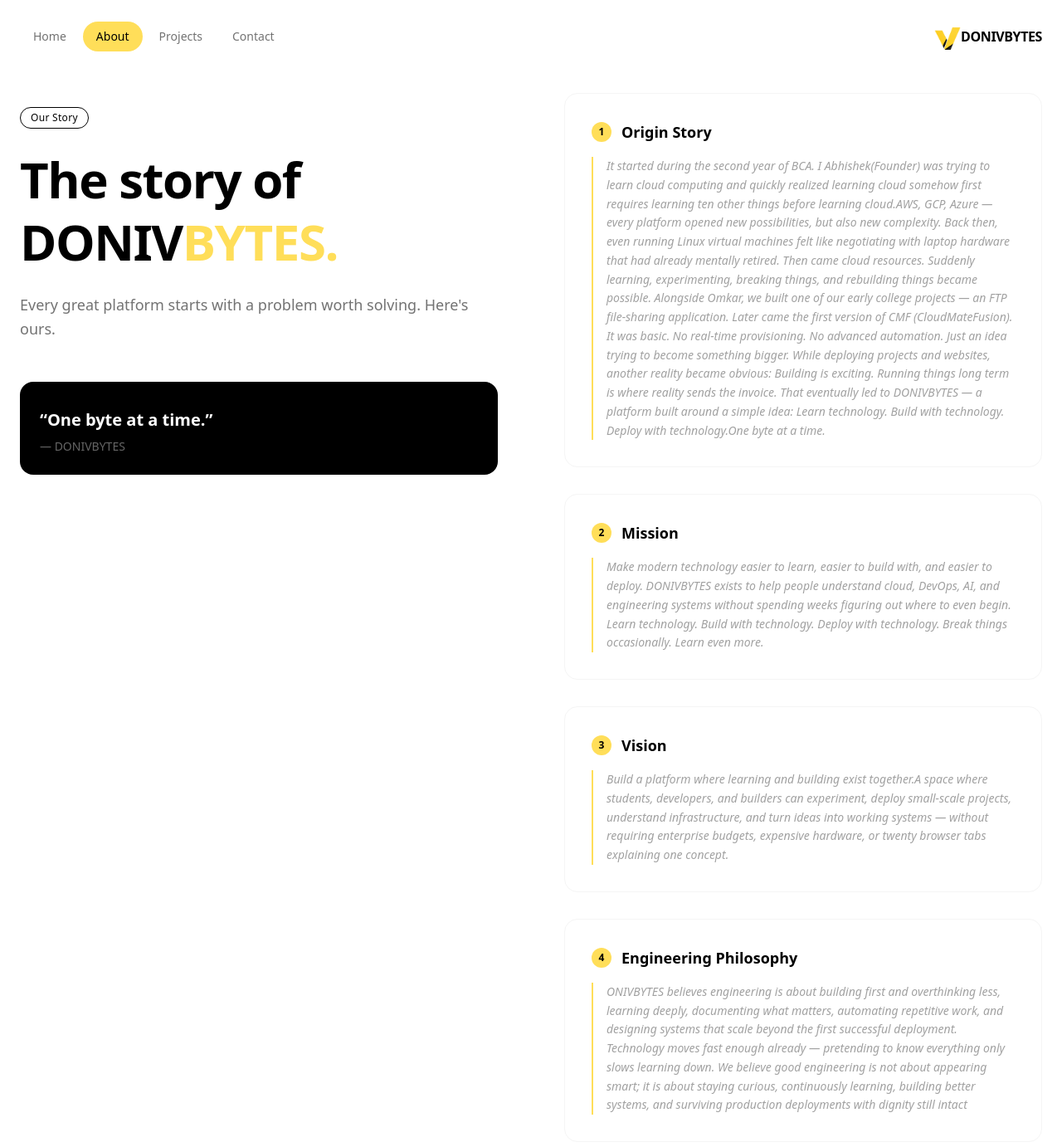
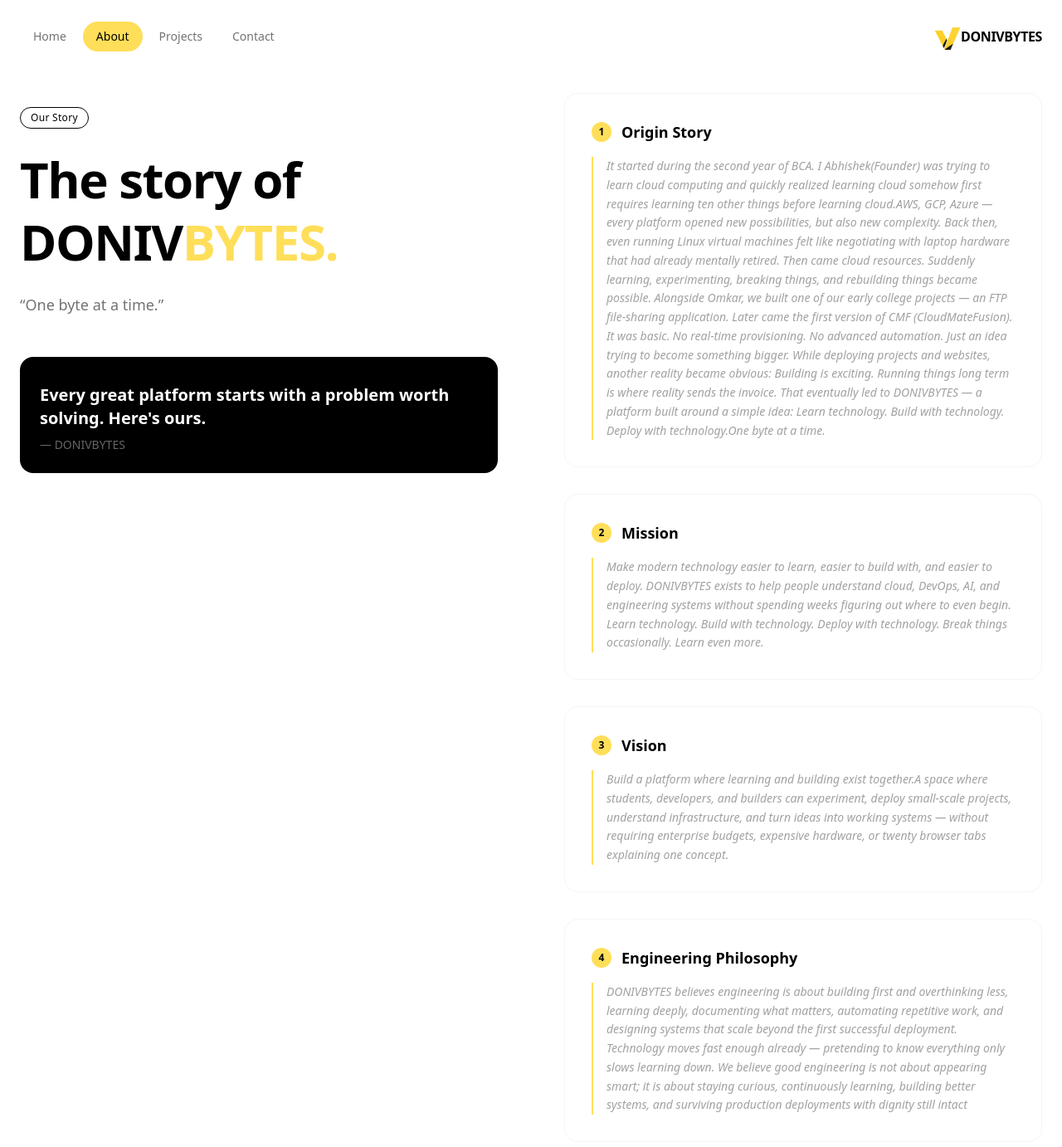
Before and after one commit to Abhishek-wahurwagh/donivbytes-website, a Next.js app: page /about in a window 1280 px wide. Shown: the top 1382 px of the page at 83% size. Built offline with nearby package versions, Linux system fonts and the light colour scheme.

Commit message:
D changed to donvbytes

```diff
--- a/components/about/StorySection.tsx
+++ b/components/about/StorySection.tsx
@@ -19,7 +19,7 @@
   },
   {
     label: "Engineering Philosophy",
-    placeholder: "ONIVBYTES believes engineering is about building first and overthinking less, learning deeply, documenting what matters, automating repetitive work, and designing systems that scale beyond the first successful deployment. Technology moves fast enough already — pretending to know everything only slows learning down. We believe good engineering is not about appearing smart; it is about staying curious, continuously learning, building better systems, and surviving production deployments with dignity still intact",
+    placeholder: "DONIVBYTES believes engineering is about building first and overthinking less, learning deeply, documenting what matters, automating repetitive work, and designing systems that scale beyond the first successful deployment. Technology moves fast enough already — pretending to know everything only slows learning down. We believe good engineering is not about appearing smart; it is about staying curious, continuously learning, building better systems, and surviving production deployments with dignity still intact",
   },
 ];
 
@@ -40,14 +40,14 @@
               <span className="text-[#ffde59]">.</span>
             </h2>
             <p className="text-lg text-neutral-500 leading-relaxed">
-              Every great platform starts with a problem worth solving. Here&apos;s ours.
+              &ldquo;One byte at a time.&rdquo;
             </p>
 
             {/* Decorative element */}
             <div className="mt-12 p-6 bg-black rounded-2xl">
               <p className="text-[#ffde59] font-mono text-sm mb-2"></p>
-              <p className="text-white text-xl font-semibold">&ldquo;One byte at a time.&rdquo;</p>
-              <p className="text-white/40 text-sm mt-2">        — DONIVBYTES</p>
+              <p className="text-white text-xl font-semibold">Every great platform starts with a problem worth solving. Here&apos;s ours.</p>
+              <p className="text-white/40 text-sm mt-2">  — DONIVBYTES</p>
             </div>
           </AnimatedSection>
 
```
